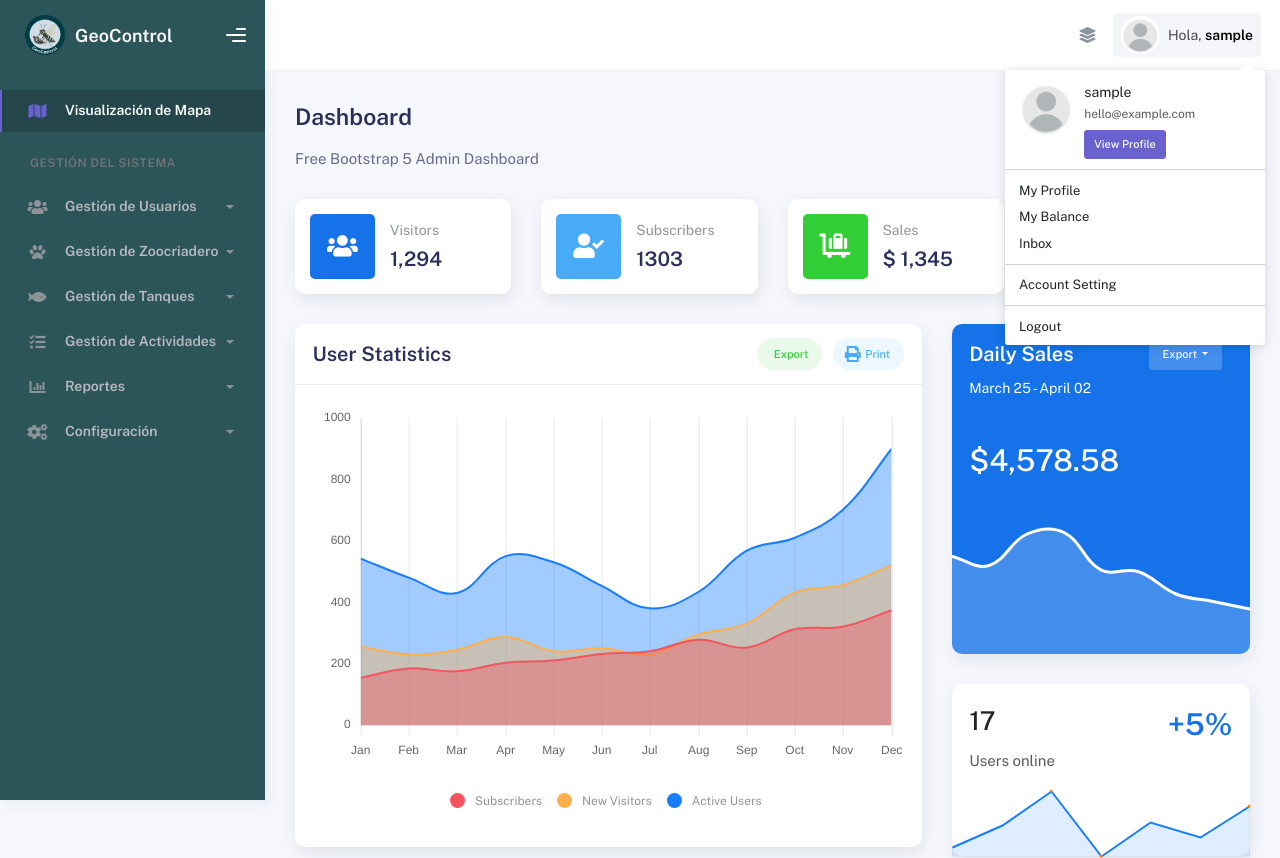
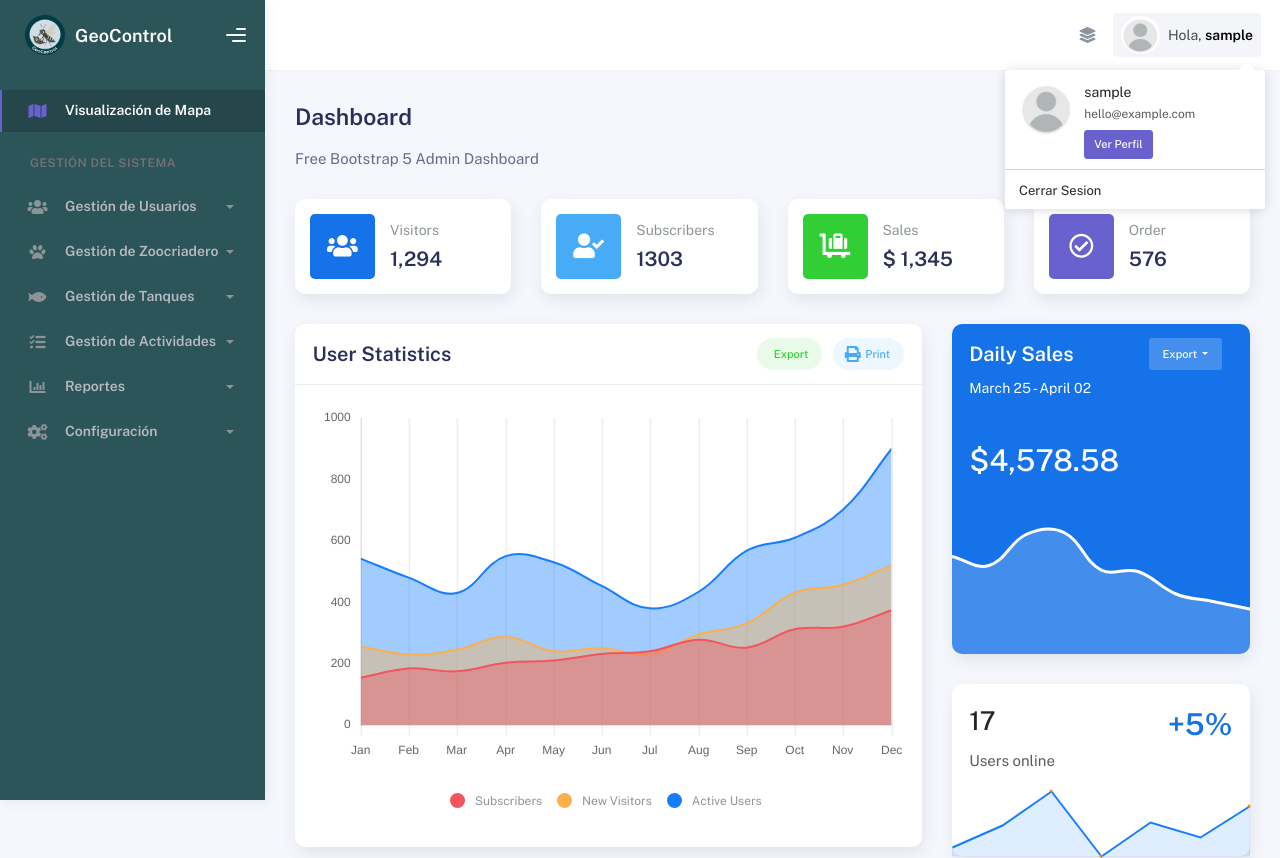
Before and after one commit to Angel-vrc/proyecto-formativo, a PHP site: page / in a window 1280 px wide, after a click that opens the changed part. Shown: the top 858 px of the page. Run offline with PHP 8.4, Linux system fonts and the light colour scheme; the visitor is signed in with stand-in values (Sample User, id 1).

Commit message:
Desplegable del perfil y cerrar sesion acomodado

```diff
--- a/view/partials/navbar.php
+++ b/view/partials/navbar.php
@@ -96,19 +96,13 @@
                                     <div class="u-text">
                                         <h4><?php
                                         echo $_SESSION['usuario']; ?></h4>
-                                        <p class="text-muted">hello@example.com</p><a href="profile.html" class="btn btn-xs btn-secondary btn-sm">View Profile</a>
+                                        <p class="text-muted">hello@example.com</p><a href="profile.html" class="btn btn-xs btn-secondary btn-sm">Ver Perfil</a>
                                     </div>
                                 </div>
                             </li>
                             <li>
                                 <div class="dropdown-divider"></div>
-                                <a class="dropdown-item" href="#">My Profile</a>
-                                <a class="dropdown-item" href="#">My Balance</a>
-                                <a class="dropdown-item" href="#">Inbox</a>
-                                <div class="dropdown-divider"></div>
-                                <a class="dropdown-item" href="#">Account Setting</a>
-                                <div class="dropdown-divider"></div>
-                                <a class="dropdown-item" href="#">Logout</a>
+                                <a class="dropdown-item" href="<?php echo getUrl('Login', 'Login', 'cerrarSesion'); ?>">Cerrar Sesion</a>
                             </li>
                         </div>
                     </ul>
```
